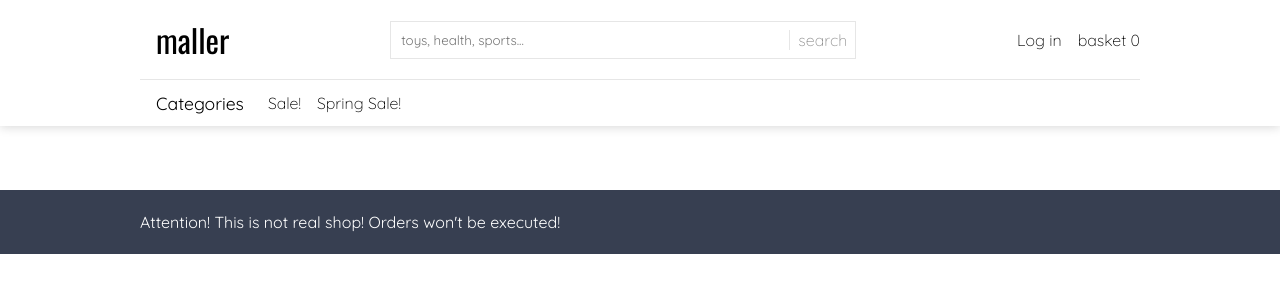
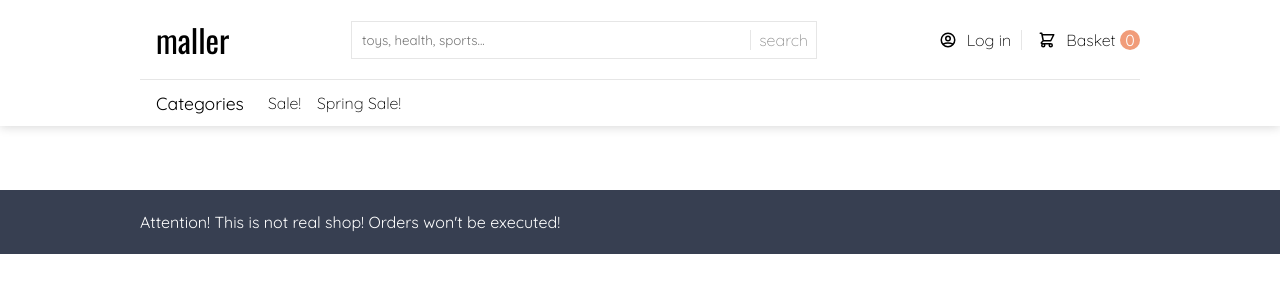
Before and after one commit to krzygrzywygrzy/maller, a React (Create React App) app: page / in a window 1280 px wide. Shown: the top 300 px of the page. Built offline with nearby package versions, Linux system fonts and the light colour scheme; no server answers; the database is empty.

Commit message:
profile page responsiveness, small cosmetic changes

```diff
--- a/src/core/navbar/navbar.css
+++ b/src/core/navbar/navbar.css
@@ -110,6 +110,8 @@ li:hover,
 
 .navbar-account > span {
   cursor: pointer;
+  border-right: 1px solid #e6e6e6;
+  padding-right: 10px;
 }
 
 .account-menu {
@@ -172,6 +174,22 @@ li:hover,
   border-bottom: 1px solid #e6e6e6;
 }
 
+.navbar-icon-link {
+  display: flex;
+  align-items: center;
+}
+
+.goods-amount {
+  display: inline-block;
+  background: #f19c79;
+  height: 20px;
+  width: 20px;
+  text-align: center;
+  color: white;
+  border-radius: 100%;
+  font-weight: 400;
+}
+
 @media (max-width: 1000px) {
   .navbar-container {
     width: 100%;
--- a/src/core/navbar/navbar.tsx
+++ b/src/core/navbar/navbar.tsx
@@ -11,6 +11,10 @@ import User from "../../models/user";
 import { useLocation } from "wouter";
 import { ReactComponent as MenuBurger } from "../../assets/icons/menu.svg";
 import MobileMenu from "./phoneMenu";
+
+//icons
+import { ReactComponent as Cart } from "../../assets/icons/cart.svg";
+import { ReactComponent as UserIcon } from "../../assets/icons/user.svg";
 
 interface NavbarProps {
   basket: Basket;
@@ -73,13 +77,21 @@ const Navbar: React.FC<NavbarProps> = ({
           </div>
         </div>
         <div className="navbar-options">
-          <div className="navbar-account ">
-            <span onClick={accountRedirect}>
-              {user.uid !== undefined ? "Account" : "Log in"}
+          <div className="navbar-account">
+            <span onClick={accountRedirect} className="navbar-icon-link">
+              <UserIcon height="18" className="icon" />
+              <div>{user.uid !== undefined ? "Account" : "Log in"}</div>
             </span>
           </div>
-          <Link href="/basket" onClick={() => closeMenu()}>
-            basket {basket.items.length}
+          <Link
+            href="/basket"
+            onClick={() => closeMenu()}
+            className="navbar-icon-link"
+          >
+            <Cart className="icon" height="18" />
+            <div>
+              Basket <span className="goods-amount">{basket.items.length}</span>
+            </div>
           </Link>
         </div>
         <div className="burger-menu">
--- a/src/core/navbar/phoneMenu.tsx
+++ b/src/core/navbar/phoneMenu.tsx
@@ -5,6 +5,8 @@ import { connect } from "react-redux";
 import { rootState } from "../../store/reducers/rootReducer";
 import Category from "../../models/categories";
 import { Link } from "wouter";
+import SearchBy, { SearchBySubcategory } from "../../models/searchBy";
+import { setSearchByAction } from "../../store/actions/searchByActions";
 
 //icons
 import { ReactComponent as Loop } from "../../assets/icons/loop.svg";
@@ -12,8 +14,6 @@ import { ReactComponent as ArrowDown } from "../../assets/icons/down_arr.svg";
 import { ReactComponent as ArrowUp } from "../../assets/icons/up_arr.svg";
 import { ReactComponent as Cart } from "../../assets/icons/cart.svg";
 import { ReactComponent as UserIcon } from "../../assets/icons/user.svg";
-import SearchBy, { SearchBySubcategory } from "../../models/searchBy";
-import { setSearchByAction } from "../../store/actions/searchByActions";
 
 interface MobileMenuProps {
   basketLength: number;
@@ -55,8 +55,6 @@ const MobileMenu: React.FC<MobileMenuProps> = ({
     let newState = [...dropDownMenus];
     dropDownMenus[index] = !dropDownMenus[index];
     setDropDownMenus(newState);
-
-    console.log(dropDownMenus[index]);
   };
 
   return (
@@ -85,7 +83,10 @@ const MobileMenu: React.FC<MobileMenuProps> = ({
             hideMenu();
           }}
         >
-          <Cart height="20" className="icon" /> <div>Basket {basketLength}</div>
+          <Cart height="20" className="icon" />{" "}
+          <div>
+            Basket <span className="goods-amount">{basketLength}</span>
+          </div>
         </div>
         <div
           className="phone-menu-item"
@@ -122,8 +123,8 @@ const MobileMenu: React.FC<MobileMenuProps> = ({
                       <div>
                         {categories[index].sub.map((item, i) => {
                           return (
-                            <div key={i} className="drop-down-item">
                             <Link
+                              key={i}
                               href="/results"
                               onClick={() => {
                                 setSearchByAction(
@@ -135,9 +136,8 @@ const MobileMenu: React.FC<MobileMenuProps> = ({
                                 hideMenu();
                               }}
                             >
-                                {item}
+                              <div className="drop-down-item">{item}</div>
                             </Link>
-                            </div>
                           );
                         })}
                       </div>
--- a/src/pages/profile/profile.css
+++ b/src/pages/profile/profile.css
@@ -45,3 +45,23 @@
 .info-name > button:focus {
   outline: none;
 }
+
+@media (max-width: 1000px) {
+  .profile {
+    display: flex;
+    flex-direction: column-reverse;
+  }
+
+  .profile-orders,
+  .profile-address {
+    margin-right: 0;
+  }
+
+  .profile-orders,
+  .profile-address,
+  .profile-info {
+    width: 80%;
+    margin: 0 auto;
+    margin-bottom: 1rem;
+  }
+}
```
Also changed, not shown: public/index.html (+1 -22 lines). Lines whose indentation alone changed are shown as unchanged.
